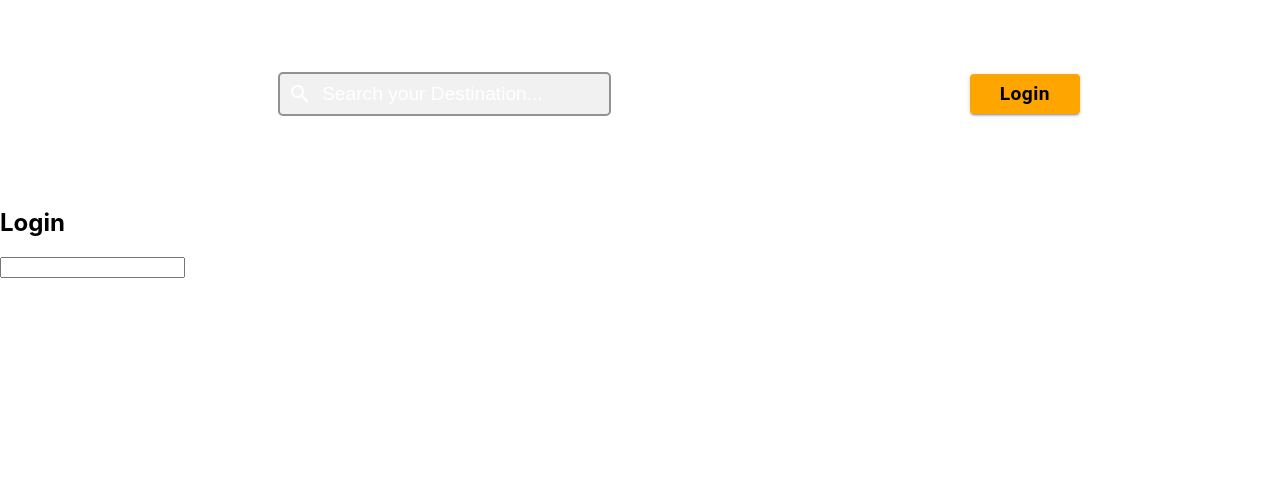
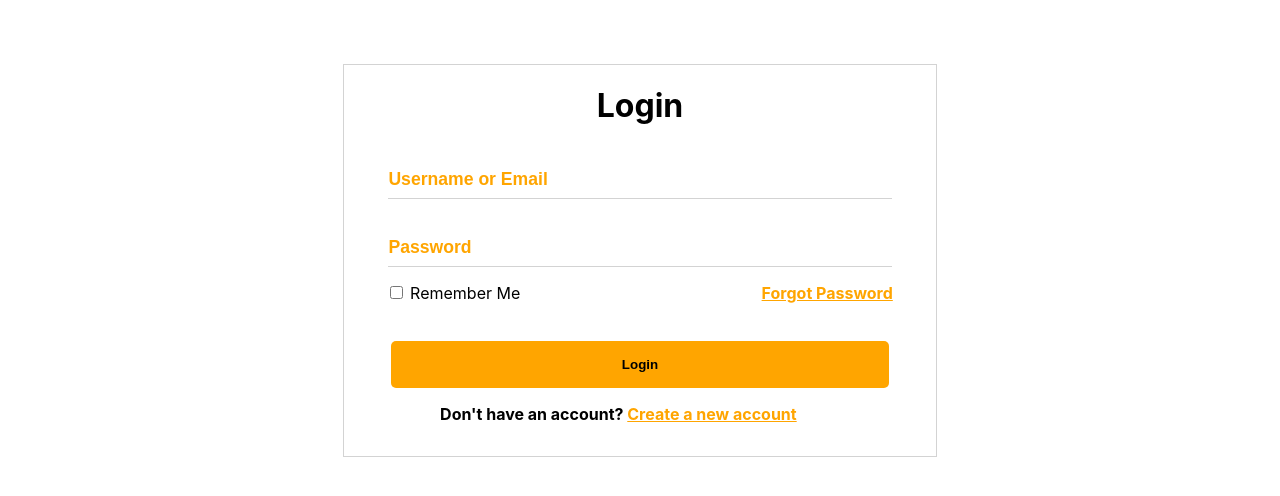
Before and after one commit to CrazyPythonLover1/React-Travel-Guru, a React (Create React App) app: page /login in a window 1280 px wide. Shown: the top 496 px of the page. Built offline with nearby package versions, Linux system fonts and the light colour scheme.

Commit message:
login page design

```diff
--- a/src/components/Login/Login.css
+++ b/src/components/Login/Login.css
@@ -1,3 +1,65 @@
+.orange{
+    color: orange;
+}
+
 .login Header {
     color: black;
 }
+
+.form{
+    text-align: center;
+    width:37rem;
+    border: 1px solid lightgray;
+    margin: auto;
+    padding-bottom: 1rem;
+}
+
+.form >input{
+    width:85%;
+    border: none;
+    border-bottom: 1px solid lightgray;
+    padding: 10px 0;
+    margin: 1rem;
+}
+
+input::-webkit-input-placeholder {
+    /* Chrome/Opera/Safari */
+    color: orange;
+    font-weight: bold;
+    font-size: 1.1rem;
+  }
+
+  input::-moz-placeholder {
+    /* Firefox 18- */
+    color: orange;
+  }
+
+  .login__options{
+      display: flex;
+      flex-grow: 1;
+  }
+  .login__option{
+      padding: 0 2.6rem;
+  }
+
+  .login__option__forgot{
+      margin-left: auto;
+      padding-right: 2.7rem;
+      font-weight: bold;
+  }
+
+
+  .form >button{
+    width: 84%;
+    height: 2.9rem;
+    margin:2.4rem 0 0 0;
+    padding: 1rem 0;
+    font-weight: bold;
+    border: none;
+    border-radius: 5px;
+    background: orange;
+}
+
+.form p{
+    font-size: 1rem;
+}
--- a/src/components/Login/Login.js
+++ b/src/components/Login/Login.js
@@ -1,18 +1,32 @@
 import React from 'react';
 import './Login.css';
 import Header from '../Header/Header';
+import { Link } from 'react-router-dom';
 
 const Login = () => {
     return (
         <div className="Login">
             <div className="header">
-                <Header/>
+
             </div>
 
-            <div className="login__option">
-                <h2>Login </h2>
-                <input type="text" name="username" placeholder="Username or Email" id=""/>
-            </div>
+            <form className="form">
+                <h1>Login </h1>
+                <input placeholder="Username or Email"  type="text" id=""/>
+                <input placeholder="Password" type="password" name=""  id=""/>
+                <div className="login__options">
+                    <div className="login__option">
+                        <input type="checkbox" name="" id=""/> <label> Remember Me</label>
+                    </div>
+
+                    <div className="login__option__forgot">
+                        <label> <Link className="orange"> Forgot Password </Link> </label>
+                    </div>
+                </div>
+                <button type="submit"> Login </button>
+                <p className="login__option__forgot"> Don't have an account? <Link className="orange"> Create a new account</Link></p>
+
+            </form>
         </div>
     );
 };
--- a/src/components/Trips/Trips.css
+++ b/src/components/Trips/Trips.css
@@ -17,6 +17,7 @@
 .trip__option .trip__info >p{
     font-size: 1.5rem;
     line-height: 1.3;
+    text-align: justify;
 }
 .trip__option .trip__info > .button {
     display: flex;
```
